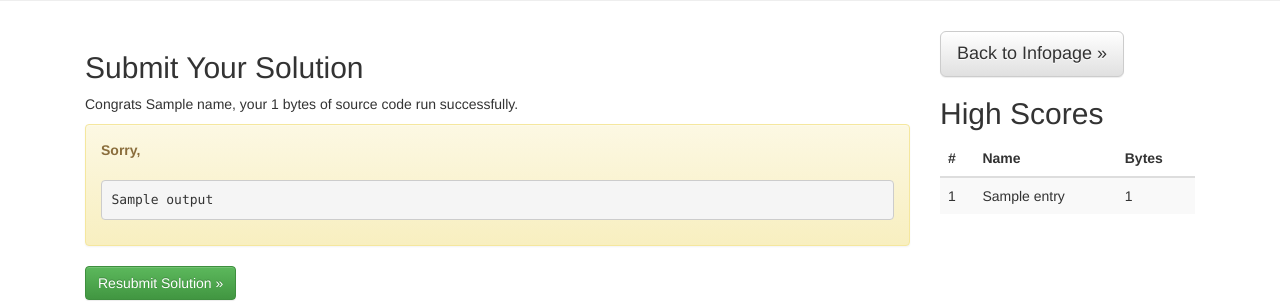
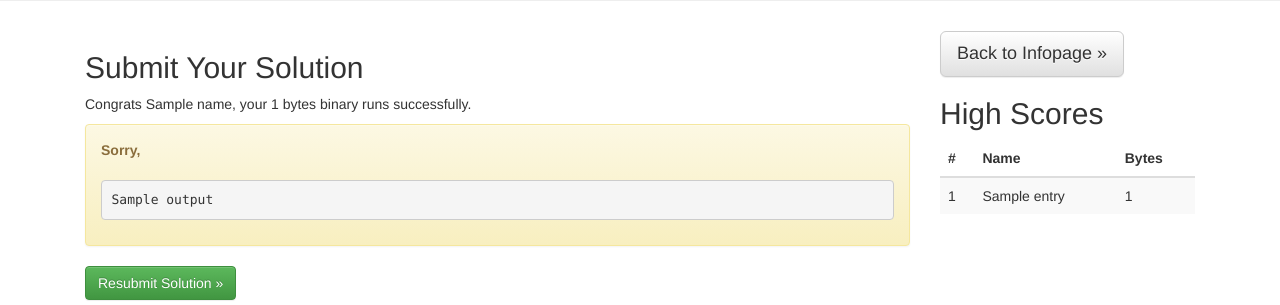
Before and after one commit to coredump-ch/codegolf, a Flask app: template codegolf/templates/challenges/compass_submit.html in a window 1280 px wide. Shown: the part 289-594 px from the top of the page. Run offline with Flask 2, Linux system fonts and the light colour scheme; tables that the repository leaves empty hold one stand-in row (values such as "Sample post"); the template is opened without the code that fills it: values that come from a table or form of the project are taken from there, most other values are stand-ins (such as "Sample title", 1, 10 or a date in 2020); some libraries are stand-ins or nearby versions.

Commit message:
Fix wording on submit page

```diff
--- a/codegolf/templates/challenges/compass_submit.html
+++ b/codegolf/templates/challenges/compass_submit.html
@@ -33,7 +33,7 @@
         </form>
     {% else %}
         {% if success != False %}
-            <p>Congrats {{ name }}, your {{ size }} bytes of source code run successfully.</p>
+            <p>Congrats {{ name }}, your {{ size }} bytes binary runs successfully.</p>
         {% endif %}
 
         {% if success == True %}
```
